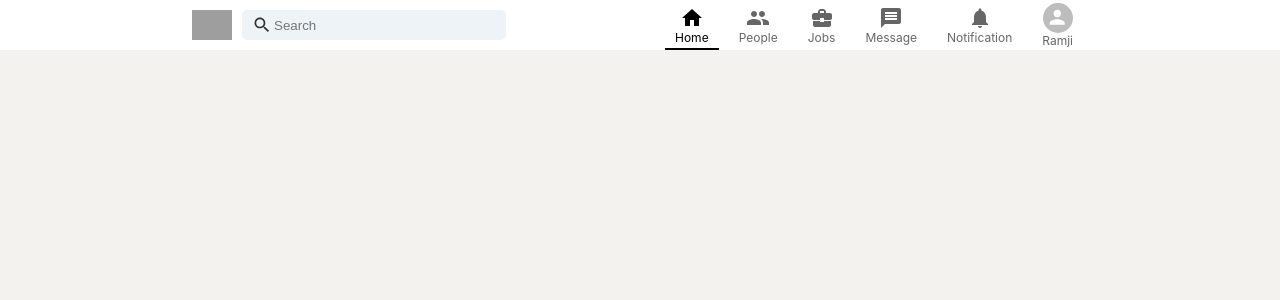
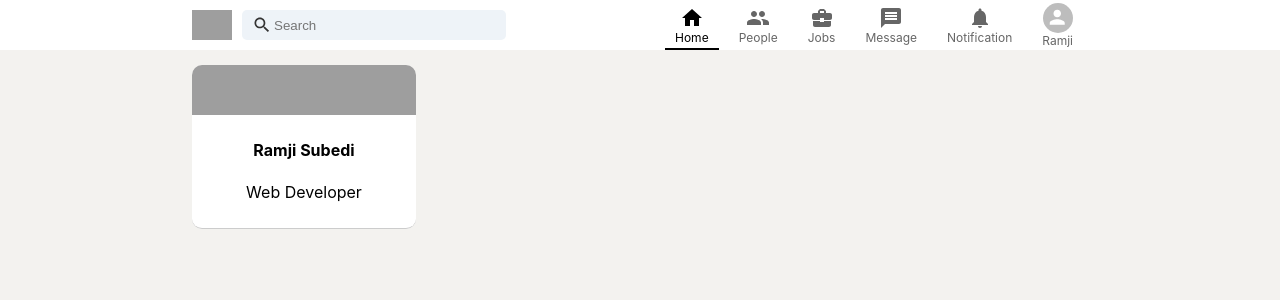
Before and after one commit to ramjisubedi/linkedin-react, a React (Create React App) app: page / in a window 1280 px wide. Shown: the top 300 px of the page. Built offline with nearby package versions, Linux system fonts and the light colour scheme; grey boxes are pictures that could not be loaded.

Commit message:
create a body sidebar (left side)

```diff
--- a/src/App.js
+++ b/src/App.js
@@ -1,10 +1,15 @@
 import React from 'react';
 import Header from './components/Header';
+import SideBar from './components/SideBar';
 function App() {
   return (
     <div className="App">
      <Header/>
+     <div className="app__body">
+      <SideBar/>
     </div>
+    </div>
+
   );
 }
 
--- /dev/null
+++ b/src/components/SideBar.js
@@ -0,0 +1,19 @@
+import React from 'react'
+import '../css/sidebar.css';
+
+const SideBar = () => {
+  return (
+    <div className="sidebar">
+        <div className="sidebar__profile">
+            <img src="https://media.istockphoto.com/photos/forest-wooden-table-background-summer-sunny-meadow-with-green-grass-picture-id1353553203?b=1&k=20&m=1353553203&s=170667a&w=0&h=QTyTGI9tWQluIlkmwW0s7Q4z7R_IT8egpzzHjW3cSas=" />
+
+            <div className="profile_details">
+                <h4>Ramji Subedi</h4>
+                <p>Web Developer</p>
+            </div>
+        </div>
+    </div>
+  )
+}
+
+export default SideBar
--- /dev/null
+++ b/src/css/sidebar.css
@@ -0,0 +1,20 @@
+.sidebar{
+    display:flex;
+    flex: 0.25;
+    flex-direction: column;
+}
+
+.sidebar .sidebar__profile{
+
+    border-bottom: 1px solid #ccc;
+    text-align: center;
+    background-color: #fff;
+    border-radius: 10px;
+    padding-bottom: 10px;
+    overflow: hidden;
+}
+
+.sidebar__profile img{
+    width:100%;
+    height:50px;
+}
--- a/src/index.css
+++ b/src/index.css
@@ -12,3 +12,9 @@ code {
   font-family: source-code-pro, Menlo, Monaco, Consolas, 'Courier New',
     monospace;
 }
+
+.app__body{
+  width: 70%;
+  padding: 0px 15%;
+  display:flex;
+}
```
